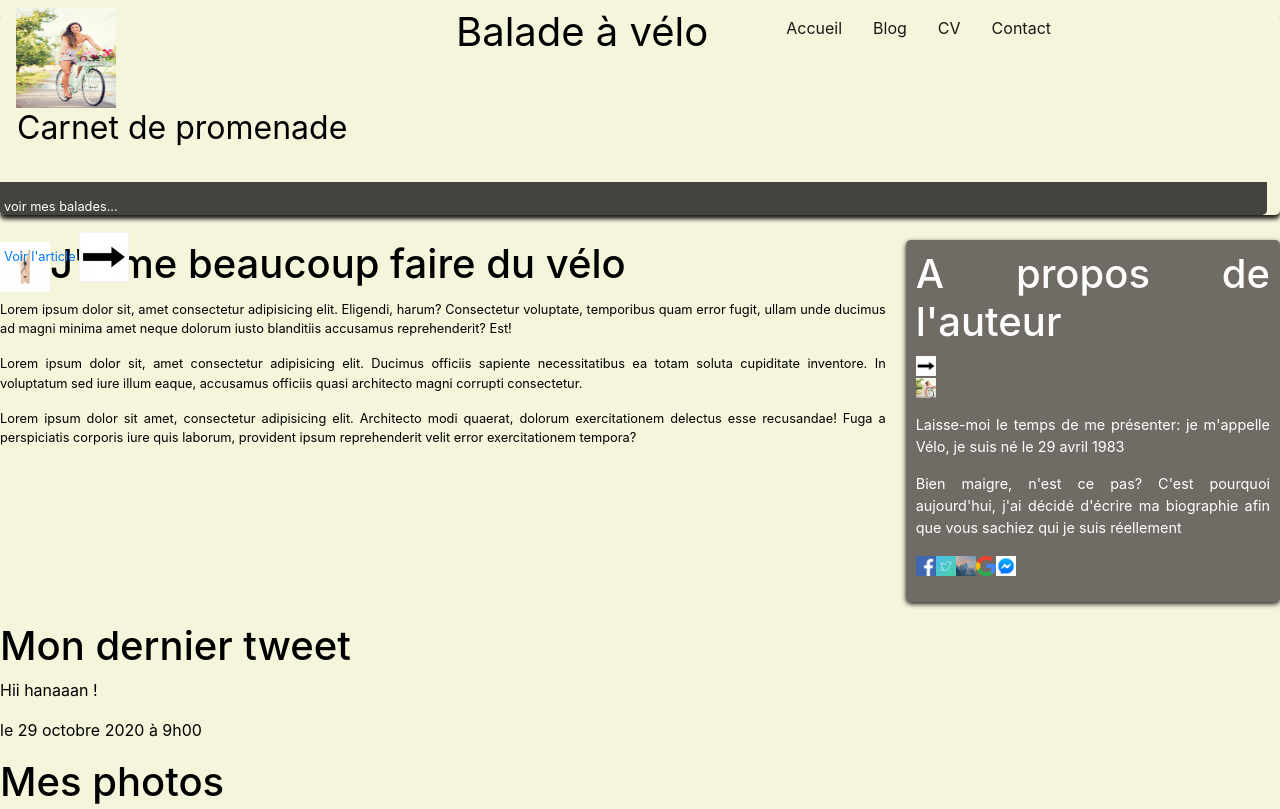
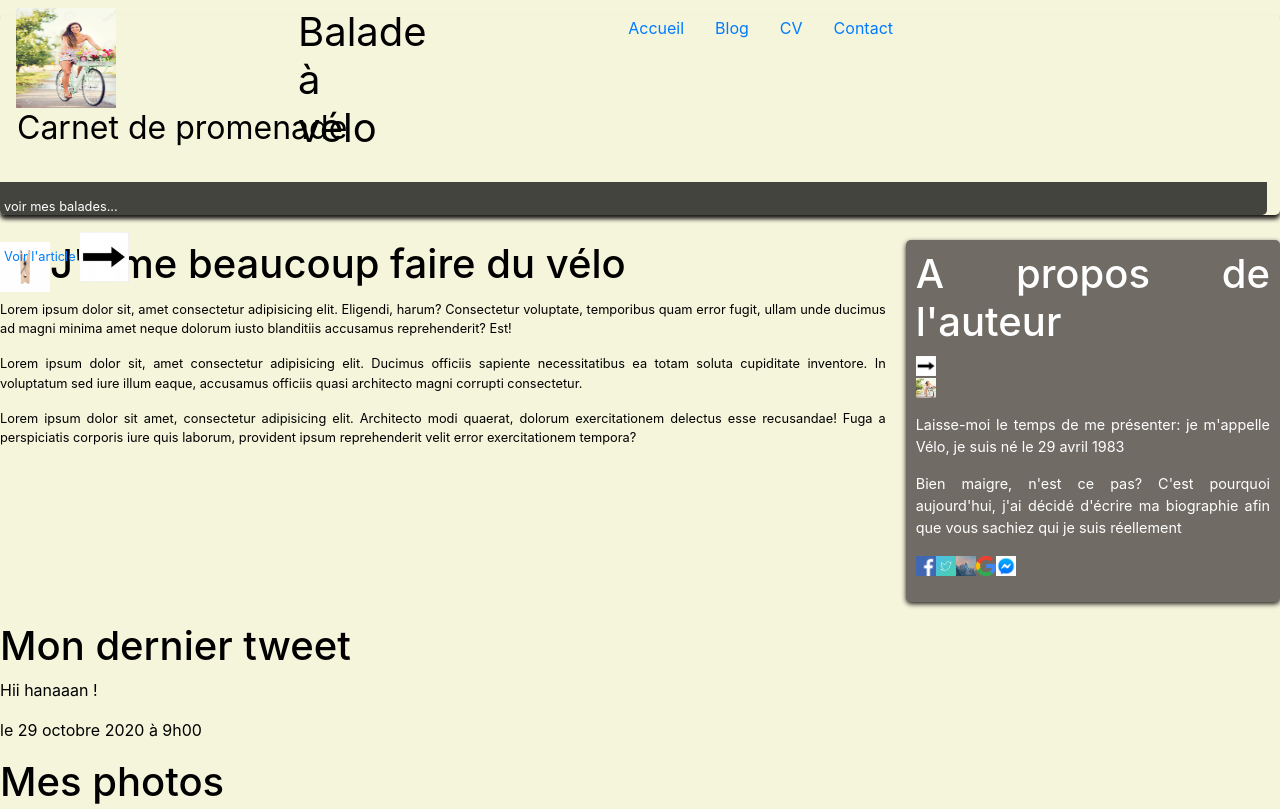
Before and after one commit to delphine38/velo, a plain HTML site: page index.html in a window 1280 px wide. Shown: the top 809 px of the page. Drawn offline with nearby package versions, Linux system fonts and the light colour scheme.

Commit message:
aamelioration header

```diff
--- a/index.html
+++ b/index.html
@@ -24,7 +24,7 @@
                     <div class="collapse navbar-collapse" id="navbarNav">
                         <ul class="navbar-nav">
                             <div class="row">
-                                <div class="col 3">
+                                <div class="col-3">
                                     <li class="nav-item active"><img src="image/logo.jpg" alt="velo" width="100px" height="100px"></li>
                                 <div class="carnet">
                                     <h2>Carnet de promenade</h2>
@@ -32,18 +32,18 @@
                             </div>
 
                                 <div class="balade">
-                                    <div class="col 3">
+                                    <div class="col-3">
                                         <h1>Balade à vélo</h1>
                                     </div>
                                 </div>
 
-                                <div class="col 3">
+                                <div class="col-3">
                                      <div class="lien">
                                         <ul>
-                                            <li class="nav-item active"><p class="nav-link" href="#">Accueil</p></li>
-                                            <li class="nav-item active"><a class="nav-link" href="#">Blog</a></li>
-                                            <li class="nav-item active"><a class="nav-link" href="#">CV</a></li>
-                                            <li class="nav-item active"><a class="nav-link" href="#">Contact</a></li>
+                                            <li class="nav-item active"><p class="nav-link text-primary" href="#">Accueil</p></li>
+                                            <li class="nav-item active"><a class="nav-link text-primary" href="#">Blog</a></li>
+                                            <li class="nav-item active"><a class="nav-link text-primary" href="#">CV</a></li>
+                                            <li class="nav-item active"><a class="nav-link text-primary" href="#">Contact</a></li>
                                         </ul>
                                     </div>
                                 </div>
--- a/style.css
+++ b/style.css
@@ -20,10 +20,10 @@ header {
     height: 40px;
     border: 1px solid beige;
 }
-.lien p {
-    /* background-color: steelblue; */
-    color: steelblue;
-}
+
+/* .lien {
+    justify-content: right;
+} */
 header h1 {
     font-size: 2,5em;
     font-weight: normal;
```
